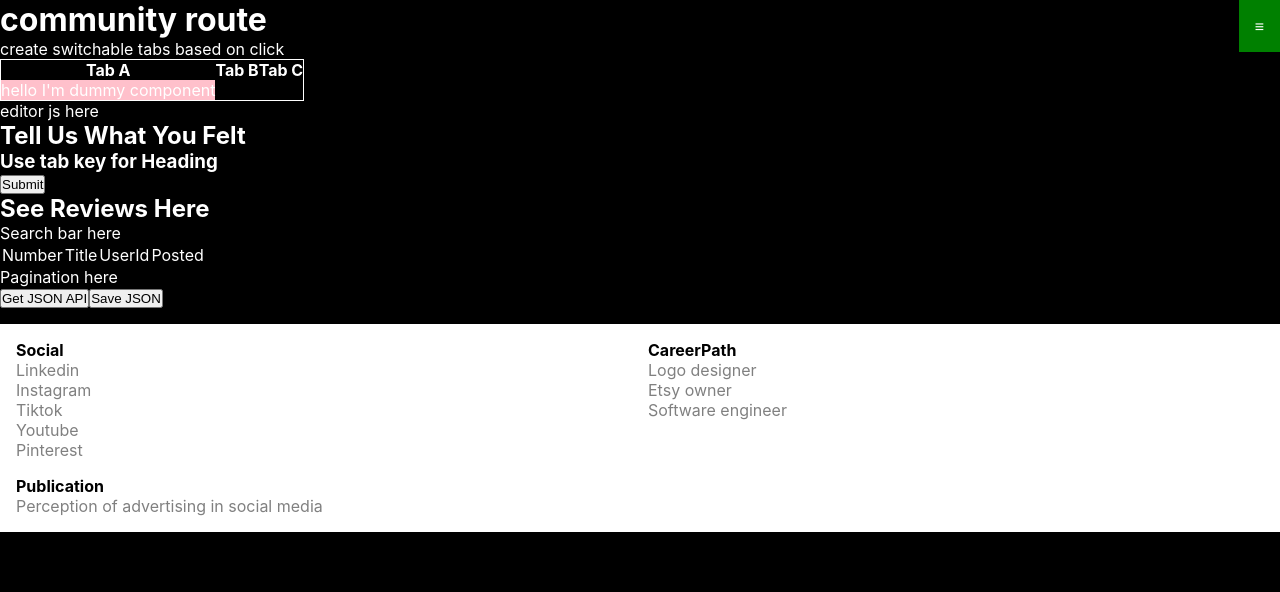
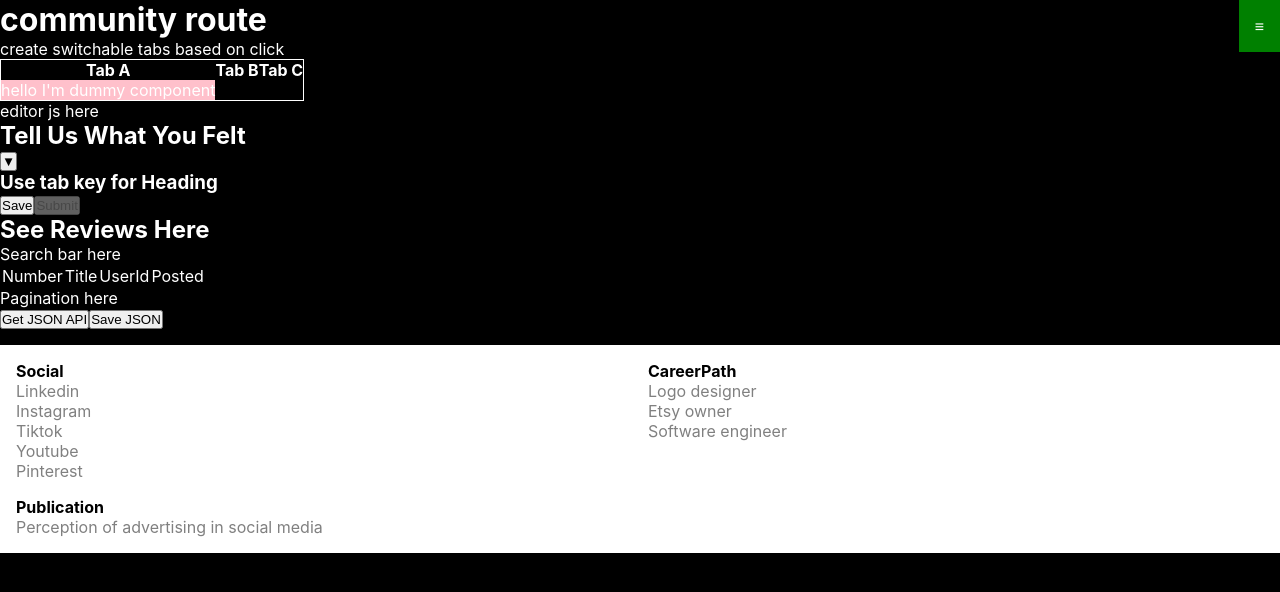
Before and after one commit to developerasun/pawcon, a React (Create React App) app in the folder client/: page /community in a window 1280 px wide. Shown: the top 592 px of the page. Built offline with nearby package versions, Linux system fonts and the light colour scheme; what @editorjs/editorjs would draw is missing.

Commit message:
refactor/fix : editor js render bug fixed, button disabled added

```diff
--- a/client/src/components/_community/feedback.tsx
+++ b/client/src/components/_community/feedback.tsx
@@ -1,27 +1,29 @@
 import * as React from 'react';
-// As of 2022 Jan, Typescript only support editor js and its header.
 import EditorJS from '@editorjs/editorjs';
-import EditorJSHeader from '@editorjs/header';
+import Header from '@editorjs/header'
 
-
-// Split Editor js rendering component and Editor js post request component
-
-// editor instance should be outside component/useEffect hook
-// if inside useEffect hook => throw Promise error once submitted
-// if in component => thorw missing dependency
 const editor = new EditorJS({
     holder : 'editorjs',
-    tools : {
-        header : {
-            class : EditorJSHeader
-        }
-    }
+    tools: {
+        header: {
+            class: Header,
+            inlineToolbar : true
+        },
+    },
 })
 
 export function Feedback () {
     const [submit, setSubmit] = React.useState(false)
-    localStorage.setItem('fisrtLoad', 'true')
+    const [save, setSave] = React.useState(false)
+    const [fetchEditor, setFetchEditor] = React.useState(false)
 
+    const fetchEditorJs = () => {
+        setFetchEditor(true)
+    }
+    const handleClick = (event : React.FormEvent) => {
+        event.preventDefault()
+        setSave(true)
+    }
     const handleSubmit = (event : React.FormEvent) => {
         event.preventDefault()
         setSubmit(true)
@@ -29,39 +31,56 @@ export function Feedback () {
 
     // Render editor js once.
     React.useEffect(() => {
+        const fetchEditorJsButton = document.getElementById('fetchEditorJsButton') as HTMLButtonElement
 
-    // NOT DONE : editor js is rendered after page is refreshed.
-        if (submit) {
-            // To get all entry's data from Editor.js, call the save() method on the class instance.
+        // render editor js when reloaded
+        if (fetchEditor) {
+            document.location.reload()
+        }
+
+        if (save) {
+            fetchEditorJsButton.disabled = true
+            // // To get all entry's data from Editor.js, call the save() method on the class instance.
             // It will return a Promise that resolves with clean data.
             editor.save().then((result) => {
                 // editorjs.blocks : object containing arrays
-                console.log(result.blocks[0].data.text) // one block in editor js
-
+                // console.log(result.blocks[0].data.text) // one block in editor js
                 const texts = [ ]
                 for (let i=0; i < Object.keys(result.blocks).length; i++) {
                     // get each block's text
                     texts.push(result.blocks[i].data.text)
                 }
-                const feedbacks = texts.join(" ")
-                console.log(feedbacks) // combined paragraphs
+                const onePost = texts.join(" ")
+                console.log(onePost) // combined paragraphs
+
+                // NOT DONE
                 // save feedbacks to database
-                fetch('/blog', {
-                    method: 'POST',
-                    body: JSON.stringify({feedbacks}),
-                    headers: { 'Content-Type' : 'application/json' }
-                })
-            }).catch((err) => console.log(err))
+                // fetch('/blog', {
+                //     method: 'POST',
+                //     body: JSON.stringify({feedbacks}),
+                //     headers: { 'Content-Type' : 'application/json' }
+                // })
+            }).catch((err ) => console.log(err))
         }
-    }, [ submit ] )
+    }, [ save, fetchEditor ])
 
   return (
     // form submission should be done in form tag, not button
     <form className="web-editor" onSubmit={(event) => handleSubmit(event)}>
         <h2>Tell Us What You Felt</h2>
+        <button
+            id='fetchEditorJsButton'
+            onClick={fetchEditorJs}>&#9660;</button>
         <h3>Use tab key for Heading</h3>
-        <div id="editorjs"></div>
-        <button className="submitFeedback" type='submit'>Submit</button>
+        <div id='editorjs'></div>
+        <button
+            disabled ={editor ? false : true }
+            className="saveButton"
+            onClick={handleClick}>Save</button>
+        <button
+            disabled={save ? false : true }
+            className="submitButton"
+            type='submit'>Submit</button>
     </form>
   );
 }
```
